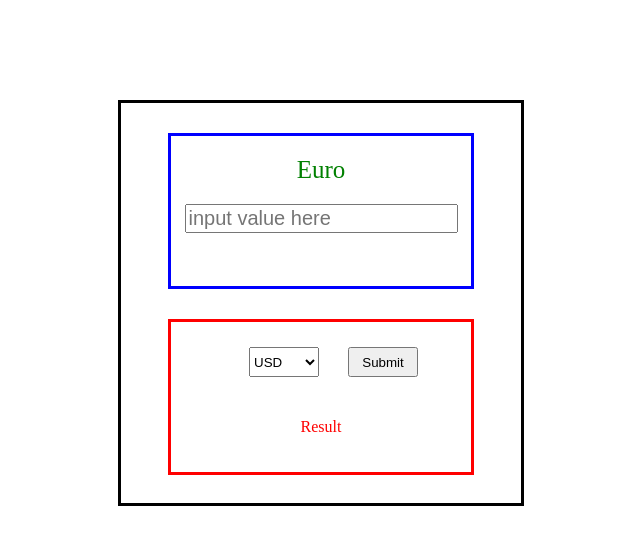
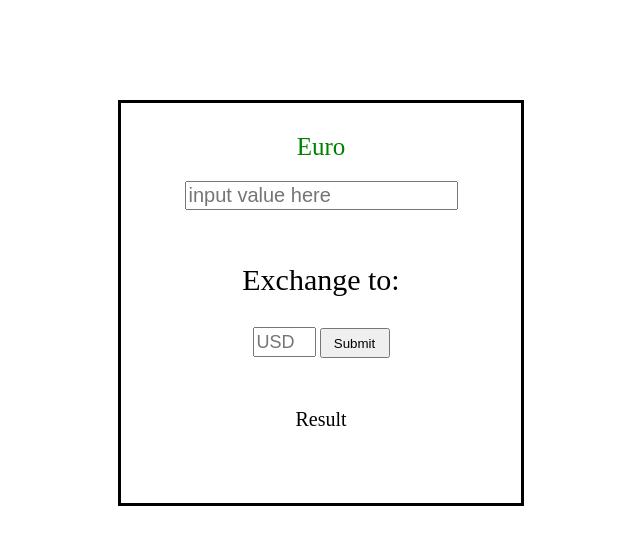
Before and after one commit to juhotuominen/CurrencyConverter, a plain HTML site: page index.html in a window 1280 px wide. Shown: the whole page, without its empty margins (319-959 px from the left). Drawn offline with Linux system fonts and the light colour scheme.

Commit message:
add user input for exhange currency

```diff
--- a/index.html
+++ b/index.html
@@ -15,11 +15,8 @@
             <input type="text" style="font-size: 20px;" id="amount" name="amount" placeholder="input value here">
         </div>
         <div class="other">
-            <select id="to">
-                <option value="USD">USD</option>
-                <option value="GBP">GBP</option>
-                <option value="INR">INR</option>
-            </select>
+            <p id="otherText">Exchange to:</p>
+            <input type="text" id="to" name="to" placeholder="USD">
             <button type="button" id="submit">Submit</button>
             <p id="result">Result</p>
         </div>
--- a/script.js
+++ b/script.js
@@ -5,7 +5,7 @@ const amount = document.getElementById("amount");
 
 submit.addEventListener("click", function(){
     let amt = amount.value;
-    let currency = to.value;
+    let currency = to.value.toUpperCase();
 
     fetch('https://api.exchangerate.host/latest')
     .then(response => {
--- a/styles.css
+++ b/styles.css
@@ -7,19 +7,18 @@
 }
 
 .euro{
-    color: blue;
-    height: 150px;
+
+    height: 100px;
     width: 300px;
     margin: 30px auto;
-    border: solid;
     text-align: center;
 }
 .other{
-    color: red;
-    height: 150px;
+
+    height: 230px;
     width: 300px;
     margin: 30px auto;
-    border: solid;
+
     text-align: center;
 }
 #euroText{
@@ -27,12 +26,19 @@
     font-size: 25px;
     margin: 20px;
 }
+#otherText{
+    font-size: 30px;
+}
 #to{
-    height: 30px;
-    width: 70px;
-    margin: 25px;
+    font-size: 18px;
+    width: 55px;
+    height: 24px;
 }
 #submit{
     height: 30px;
     width: 70px;
 }
+#result{
+    margin-top: 50px;
+    font-size: 20px;
+}
```
